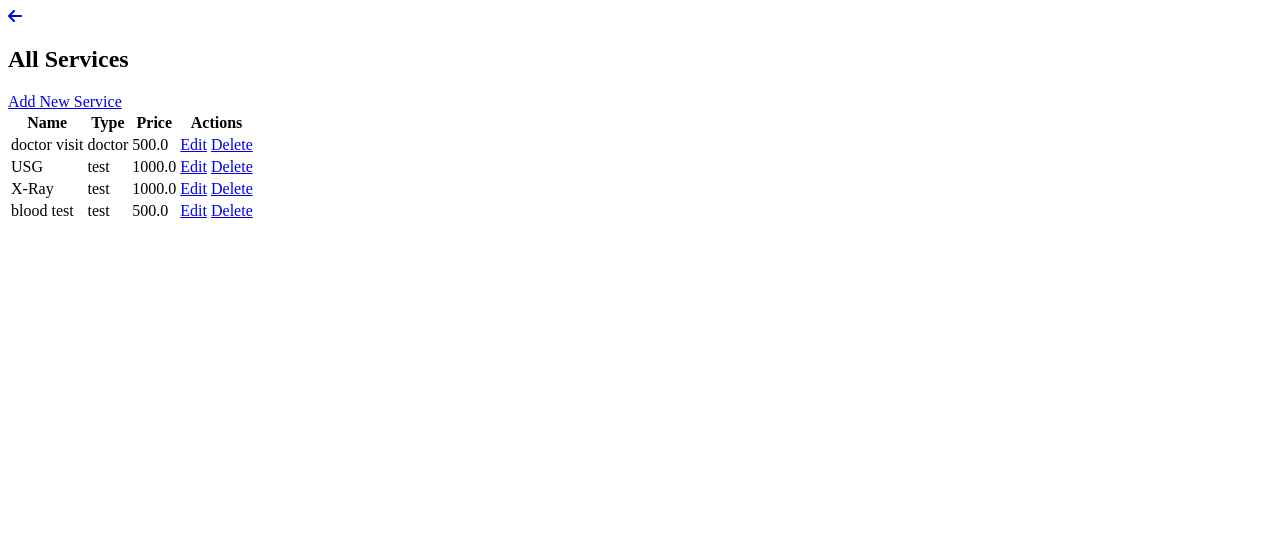
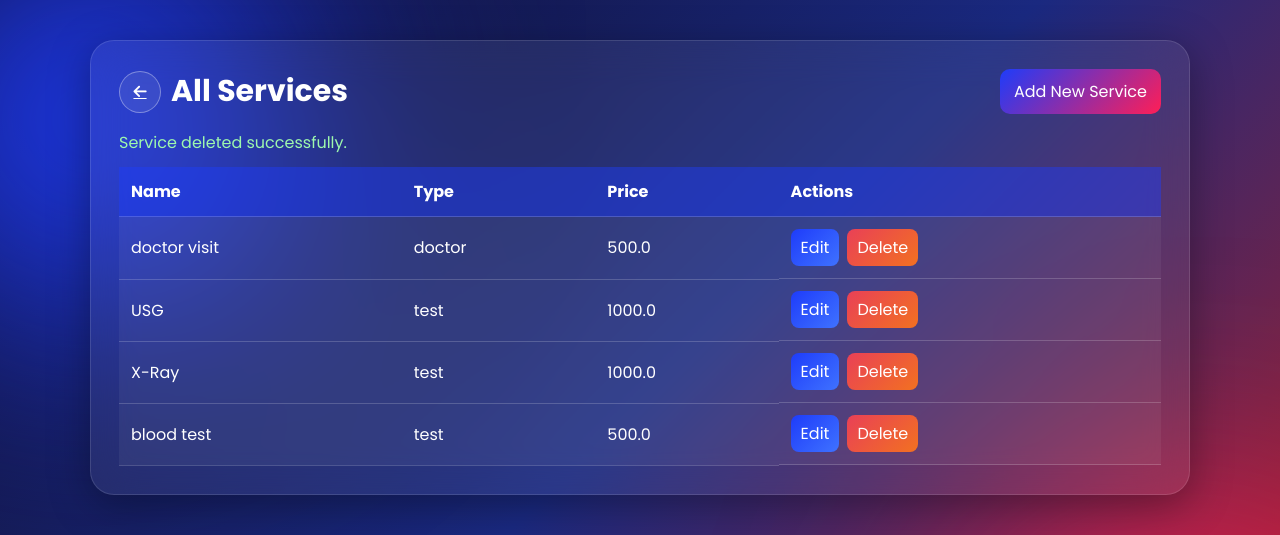
Before and after one commit to smsmorsalin/pulse-HMS_DBMS, a Flask app: a page that uses templates/services.html in a window 1280 px wide. Shown: the top 535 px of the page. Run offline with Flask 3, Linux system fonts and the light colour scheme; a user stored in the database is signed in.

Commit message:
Add services css linked all working properly

```diff
--- a/app.py
+++ b/app.py
@@ -503,8 +503,9 @@ def services():
     ''').fetchall()
 
     is_admin = isadmin()
+    message = request.args.get('message') or request.args.get('success')
 
-    return render_template("services.html", services=service_list, admin=is_admin)
+    return render_template("services.html", services=service_list, admin=is_admin, message=message)
 
 @app.route('/add_service', methods=['GET', 'POST'])
 def add_service():
@@ -519,17 +520,17 @@ def add_service():
 
         # ✅ Validation
         if not name or not service_type or not price:
-            return render_template("add_service.html", error="All fields are required.")
+            return render_template("add_new_service.html", error="All fields are required.")
 
         if service_type not in ['doctor', 'test']:
-            return render_template("add_service.html", error="Invalid service type.")
+            return render_template("add_new_service.html", error="Invalid service type.")
 
         try:
             price = float(price)
             if price < 0:
-                return render_template("add_service.html", error="Price must be positive.")
+                return render_template("add_new_service.html", error="Price must be positive.")
         except:
-            return render_template("add_service.html", error="Invalid price format.")
+            return render_template("add_new_service.html", error="Invalid price format.")
 
         # ✅ Insert into DB
         db.execute('''
@@ -540,7 +541,7 @@ def add_service():
 
         return redirect(url_for('services', success="Service added successfully."))
 
-    return render_template("add_service.html")
+    return render_template("add_new_service.html")
 
 @app.route('/edit_service/<int:service_id>', methods=['GET', 'POST'])
 def edit_service(service_id):
@@ -583,6 +584,23 @@ def edit_service(service_id):
 
     return render_template("edit_service.html", service=service)
 
+@app.route('/delete_service/<int:service_id>')
+def delete_service(service_id):
+    # Only admin can delete services
+    if not isadmin():
+        return redirect(url_for('dashboard'))
+
+    service = db.execute('SELECT id FROM services WHERE id = ?', (service_id,)).fetchone()
+    if not service:
+        return redirect(url_for('services', message="Service not found."))
+
+    try:
+        db.execute('DELETE FROM services WHERE id = ?', (service_id,))
+        db.commit()
+        return redirect(url_for('services', message="Service deleted successfully."))
+    except sqlite3.IntegrityError:
+        return redirect(url_for('services', message="Cannot delete service because it is in use."))
+
 @app.route('/tests')
 def tests():
     # 🔒 Only logged-in users (admin or user)
--- a/templates/add_new_service.html
+++ b/templates/add_new_service.html
@@ -5,7 +5,7 @@
     <meta name="viewport" content="width=device-width, initial-scale=1.0">
     <link rel="stylesheet" href="https://fonts.googleapis.com/css2?family=Poppins:wght@300;400;500;600;700&display=swap">
     <link rel="stylesheet" href="https://cdnjs.cloudflare.com/ajax/libs/font-awesome/6.5.0/css/all.min.css">
-    <link rel="stylesheet" href="{{ url_for('static', filename='css/add_new_service.css') }}?v=2">
+    <link rel="stylesheet" href="{{ url_for('static', filename='add_new_service.css') }}?v=2">
     <title>Add Service</title>
 </head>
 <body>
--- a/templates/patient.html
+++ b/templates/patient.html
@@ -10,7 +10,7 @@
 
     <!-- Font Awesome -->
 <link href="https://cdnjs.cloudflare.com/ajax/libs/font-awesome/6.5.0/css/all.min.css" rel="stylesheet">
-<link rel="stylesheet" href="{{ url_for('static\css', filename='css/patient.css') }}">
+<link rel="stylesheet" href="{{ url_for('static', filename='css/patient.css') }}">
 </head>
 <body data-is-admin="{{ 'true' if admin|default(false) else 'false' }}">
 
--- a/templates/register.html
+++ b/templates/register.html
@@ -7,7 +7,7 @@
 
     <!-- Link your CSS file -->
     <link rel="stylesheet" href="https://cdnjs.cloudflare.com/ajax/libs/font-awesome/6.5.0/css/all.min.css">
-    <link rel="stylesheet" href="{{ url_for('static\css', filename='css/register.css') }}">
+    <link rel="stylesheet" href="{{ url_for('static', filename='css/register.css') }}">
 
 </head>
 
--- a/templates/registered_users.html
+++ b/templates/registered_users.html
@@ -5,7 +5,7 @@
     <meta name="viewport" content="width=device-width, initial-scale=1.0">
     <link rel="stylesheet" href="https://fonts.googleapis.com/css2?family=Poppins:wght@300;400;500;600;700&display=swap">
     <link rel="stylesheet" href="https://cdnjs.cloudflare.com/ajax/libs/font-awesome/6.5.0/css/all.min.css">
-    <link rel="stylesheet" href="{{ url_for('static\css', filename='css/registered_users.css') }}">
+    <link rel="stylesheet" href="{{ url_for('static', filename='css/registered_users.css') }}">
     <title>Registered Users</title>
 </head>
 <body>
--- a/templates/services.html
+++ b/templates/services.html
@@ -5,7 +5,7 @@
     <meta name="viewport" content="width=device-width, initial-scale=1.0">
     <link rel="stylesheet" href="https://fonts.googleapis.com/css2?family=Poppins:wght@300;400;500;600;700&display=swap">
     <link rel="stylesheet" href="https://cdnjs.cloudflare.com/ajax/libs/font-awesome/6.5.0/css/all.min.css">
-    <link rel="stylesheet" href="{{ url_for('static', filename='css/services.css') }}?v=2">
+    <link rel="stylesheet" href="{{ url_for('static', filename='services.css') }}?v=2">
     <title>Services</title>
 </head>
 <body>
```
Also changed, not shown: hospital.db.
